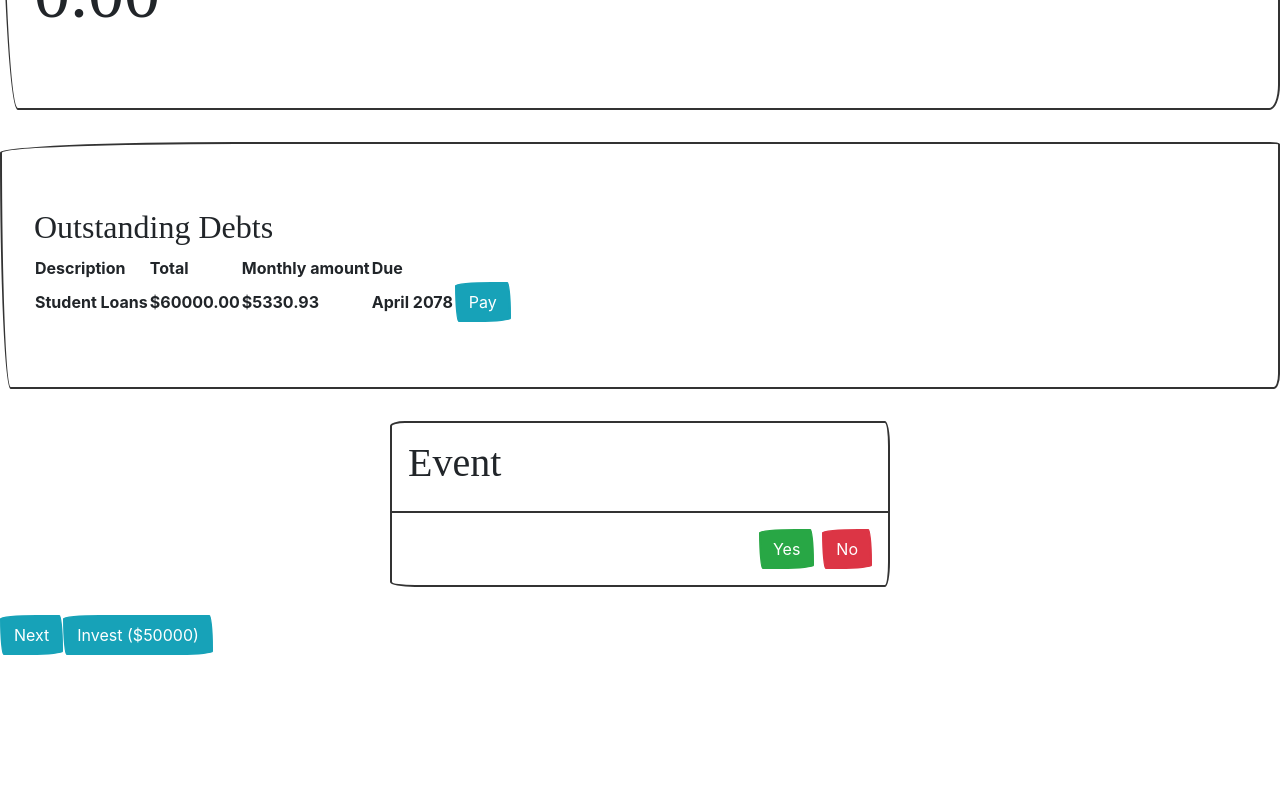
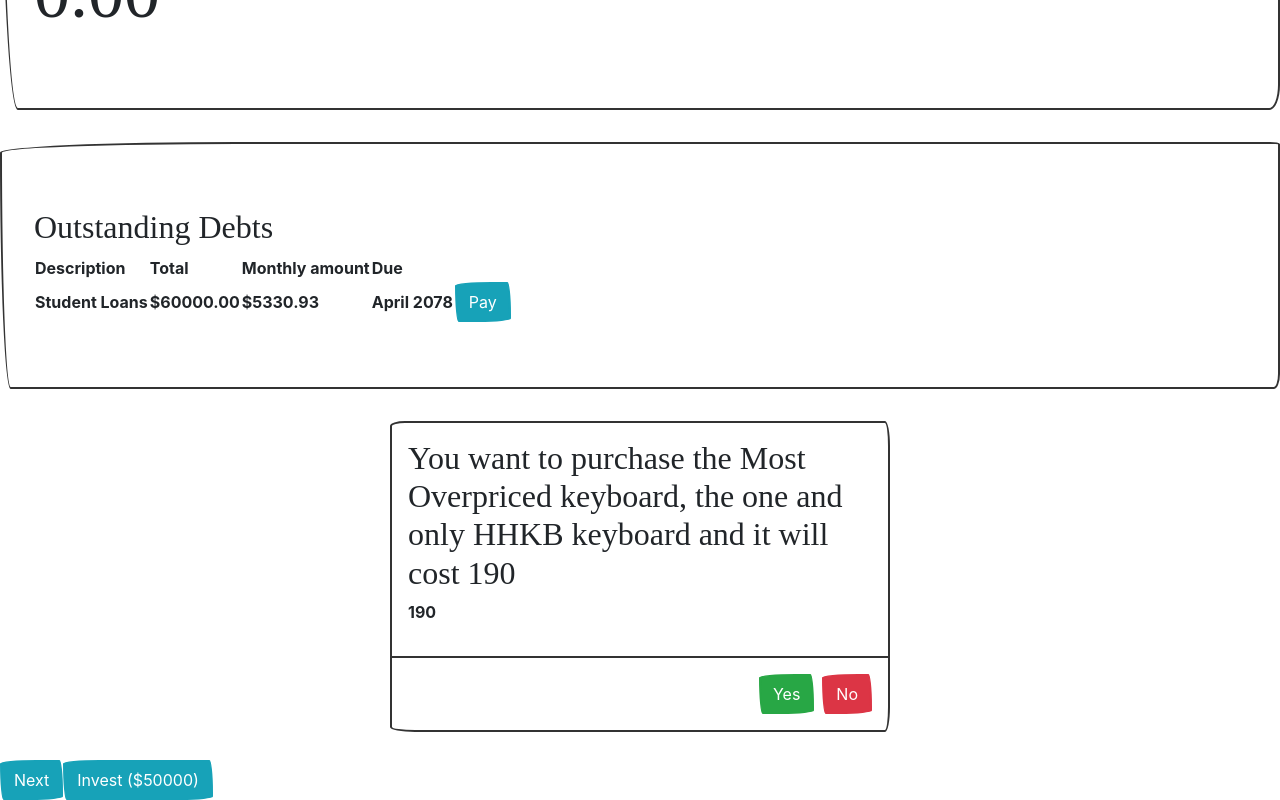
Before and after one commit to anthony-zhou/college-entrepreneur, a React (Create React App) app: page / in a window 1280 px wide. Shown: the part 765-1565 px from the top of the page. Before the commit the page ends 1420 px from the top, so only its background shows below. Built offline with nearby package versions, Linux system fonts and the light colour scheme; a web font is replaced by a local one.

Commit message:
Update events

```diff
--- a/src/Event.js
+++ b/src/Event.js
@@ -1,4 +1,4 @@
-class Event extends React.Component {
+class Event {
 	constructor(description, valYes, valNo, cost){
 		this.description = description;
 		this.valYes = valYes;
--- a/src/RandomEvent.js
+++ b/src/RandomEvent.js
@@ -1,7 +1,8 @@
-import React from 'react'
+import React from 'react';
+import Event from './Event'
+const eventItems = ["PhoneMe Ultimate Extra OLED S Max", "SingingSam Galaxy Foldable", "Democratic Republic of Gamers 240hz Monitor", "Lazer LifeAdder Gaming Mouse", "Most Overpriced keyboard, the one and only HHKB keyboard", "very nice mug", "very nice fountain pen", "sketchy adapter", "avacado toast", "AlienWear Smart Laptop with Alexo Included", "Saturn V Lego Set", "amazing pikachonk plushie"];
 
-class RandomEvent extends React.Component{
-	var eventItems[] = {"PhoneMe Ultimate Extra OLED S Max", "SingingSam Galaxy Foldable", "Democratic Republic of Gamers 240hz Monitor", "Lazer LifeAdder Gaming Mouse", "Most Overpriced keyboard, the one and only HHKB keyboard", "very nice mug", "very nice fountain pen", "sketchy adapter", "avacado toast", "AlienWear Smart Laptop with Alexo Included", "Saturn V Lego Set", "amazing pikachonk plushie"};
+class RandomEvent {
 	constructor(){
 		this.description = "";
 		this.valYes = 0;
@@ -9,29 +10,29 @@
 		this.cost = 0;
 	}
 
-	generate(creditScore){
-		this.valYes = pullValue();
-		this.valNo = pullValue() * -1;
-		this.cost = pullCost();
-		this.description = pullDescription();
+	static generate(){
+		this.valYes = this.pullValue();
+		this.valNo = this.pullValue() * -1;
+		this.cost = this.pullCost();
+		this.description = this.pullDescription();
 
-		Event generic = {desription: this.description, valYes: this.valYes, valNo: this.valNo, cost: this.cost};
+		var generic = {description: this.description, valYes: this.valYes, valNo: this.valNo, cost: this.cost};
 		return generic;
 	}
 
-	pullDescription(){
-		randomIndex = Math.floor(Math.random() * eventItems.length);
+	static pullDescription(){
+		var randomIndex = Math.floor(Math.random() * eventItems.length);
 		if(randomIndex == eventItems.length){
 			randomIndex -= 1;
 		}
 		return "You want to purchase the " + eventItems[randomIndex] + " and it will cost " + this.cost;
 	}
 
-	pullValue(){
+	static pullValue(){
 		return Math.floor((Math.random() * 10) + 10);
 	}
 
-	pullCost(){
+	static pullCost(){
 		return Math.floor((Math.random() * 200) + 1);
 	}
 
--- a/src/World.js
+++ b/src/World.js
@@ -1,4 +1,5 @@
 import React from 'react';
+import RandomEvent from './RandomEvent';
 
 class World extends React.Component {
   constructor(props) {
@@ -6,11 +7,13 @@
   }
 
   render() {
+    var e = RandomEvent.generate();
     return (
   <div className="modal-dialog" role="document">
     <div className="modal-content">
       <div className="modal-body">
-        <h1>Event</h1>
+        <h2>{e.description}</h2>
+        <p>{e.cost}</p>
       </div>
       <div className="modal-footer">
         <button type="button" className="btn btn-primary btn-success">Yes</button>
```
